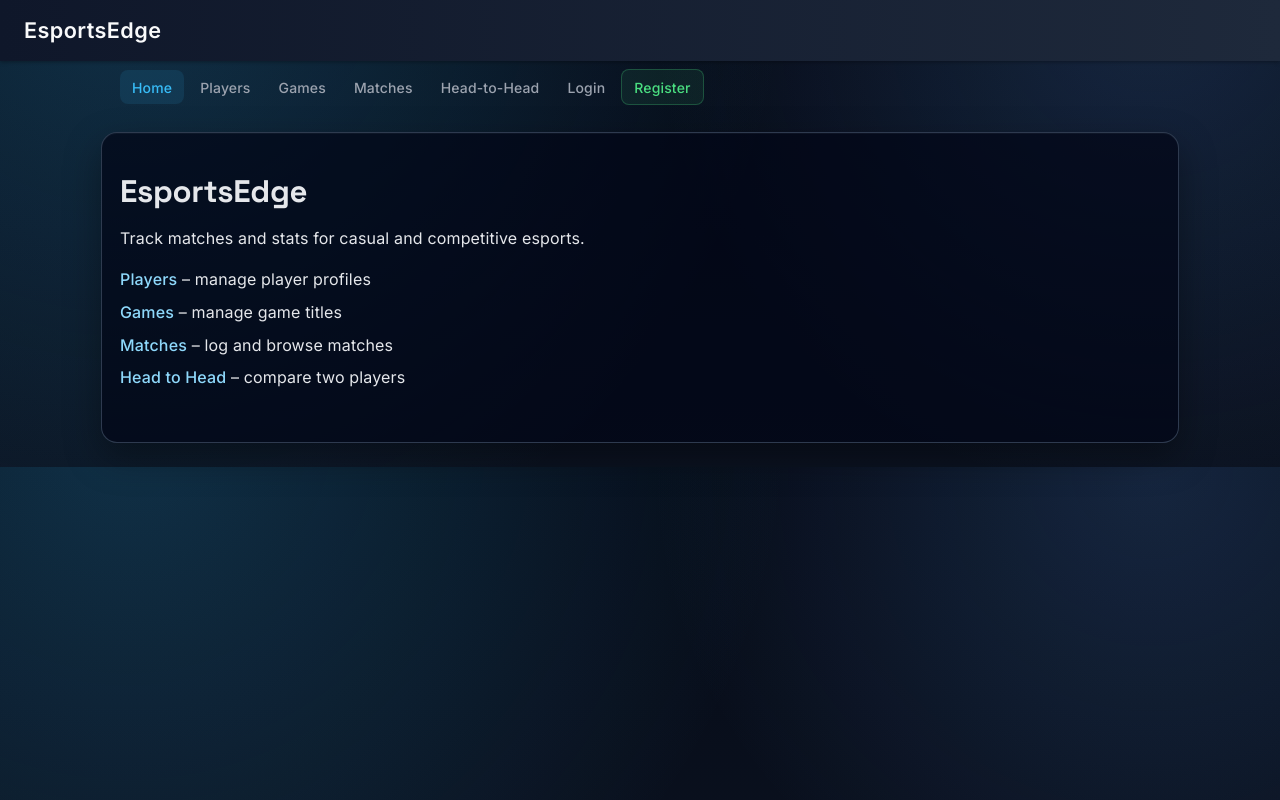
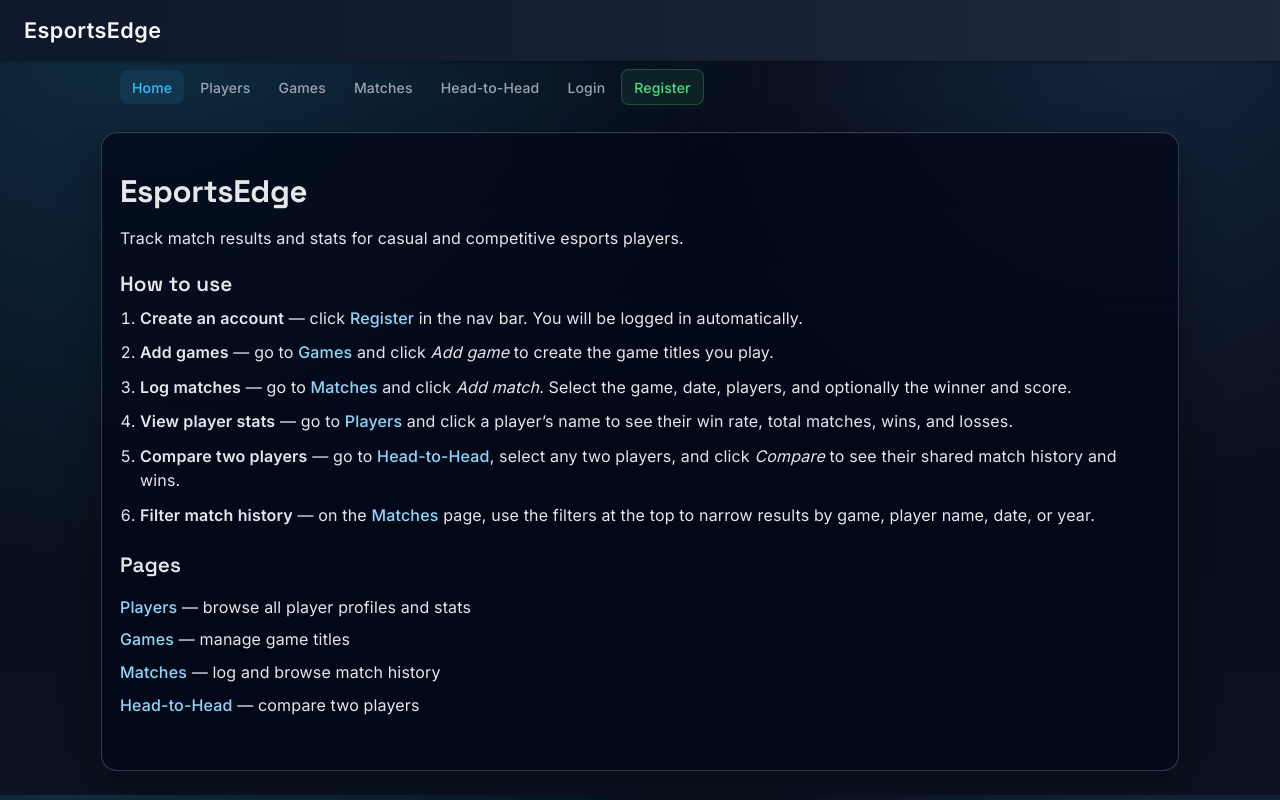
Before and after one commit to tyagiraa/EsportsEdge, a React (Vite) app in the folder frontend/: page / in a window 1280 px wide. Built offline with nearby package versions, Linux system fonts and the light colour scheme; no server answers; the HTML template or start-up script is replaced by a standard one.

Commit message:
Revise Home page content and add usage instructions
Updated the content and structure of the Home page to include usage instructions and improved descriptions.

```diff
--- a/frontend/src/pages/Home.jsx
+++ b/frontend/src/pages/Home.jsx
@@ -1,25 +1,72 @@
 import React from 'react';
 import { Link } from 'react-router-dom';
+import { useAuth } from '../context/AuthContext';
 
 function Home() {
+  const { auth } = useAuth();
+
   return (
     <div className="home">
       <h1>EsportsEdge</h1>
-      <p>Track matches and stats for casual and competitive esports.</p>
+      <p>Track match results and stats for casual and competitive esports players.</p>
+
+      <section className="home-instructions">
+        <h2>How to use</h2>
+        <ol className="home-steps">
+          <li>
+            <strong>Create an account</strong> — click{' '}
+            {auth ? (
+              'Register'
+            ) : (
+              <Link to="/register">Register</Link>
+            )}{' '}
+            in the nav bar. You will be logged in automatically.
+          </li>
+          <li>
+            <strong>Add games</strong> — go to{' '}
+            <Link to="/games">Games</Link> and click <em>Add game</em> to create the game titles
+            you play.
+          </li>
+          <li>
+            <strong>Log matches</strong> — go to{' '}
+            <Link to="/matches">Matches</Link> and click <em>Add match</em>. Select the game,
+            date, players, and optionally the winner and score.
+          </li>
+          <li>
+            <strong>View player stats</strong> — go to{' '}
+            <Link to="/players">Players</Link> and click a player&rsquo;s name to see their win
+            rate, total matches, wins, and losses.
+          </li>
+          <li>
+            <strong>Compare two players</strong> — go to{' '}
+            <Link to="/head-to-head">Head-to-Head</Link>, select any two players, and click{' '}
+            <em>Compare</em> to see their shared match history and wins.
+          </li>
+          <li>
+            <strong>Filter match history</strong> — on the{' '}
+            <Link to="/matches">Matches</Link> page, use the filters at the top to narrow results
+            by game, player name, date, or year.
+          </li>
+        </ol>
+      </section>
+
+      <section>
+        <h2>Pages</h2>
         <ul>
           <li>
-          <Link to="/players">Players</Link> – manage player profiles
+            <Link to="/players">Players</Link> &mdash; browse all player profiles and stats
           </li>
           <li>
-          <Link to="/games">Games</Link> – manage game titles
+            <Link to="/games">Games</Link> &mdash; manage game titles
           </li>
           <li>
-          <Link to="/matches">Matches</Link> – log and browse matches
+            <Link to="/matches">Matches</Link> &mdash; log and browse match history
           </li>
           <li>
-          <Link to="/head-to-head">Head to Head</Link> – compare two players
+            <Link to="/head-to-head">Head-to-Head</Link> &mdash; compare two players
           </li>
         </ul>
+      </section>
     </div>
   );
 }
```
Lines whose indentation alone changed are shown as unchanged.
